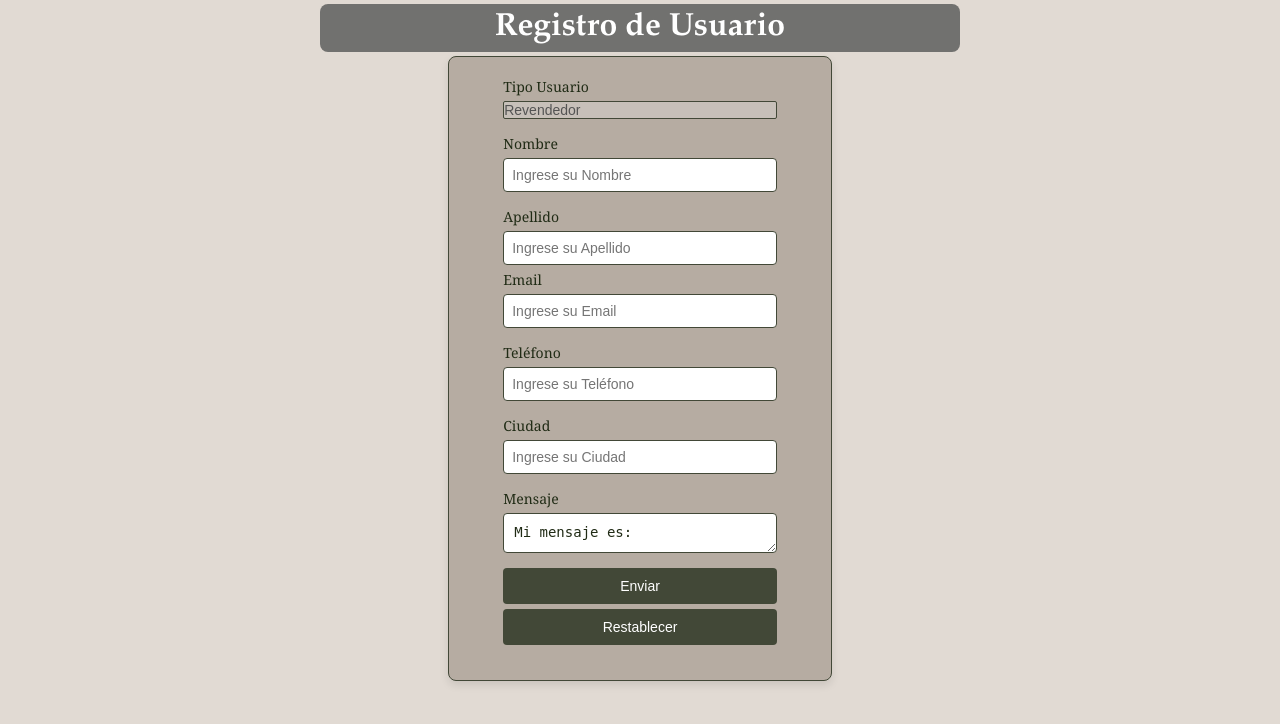
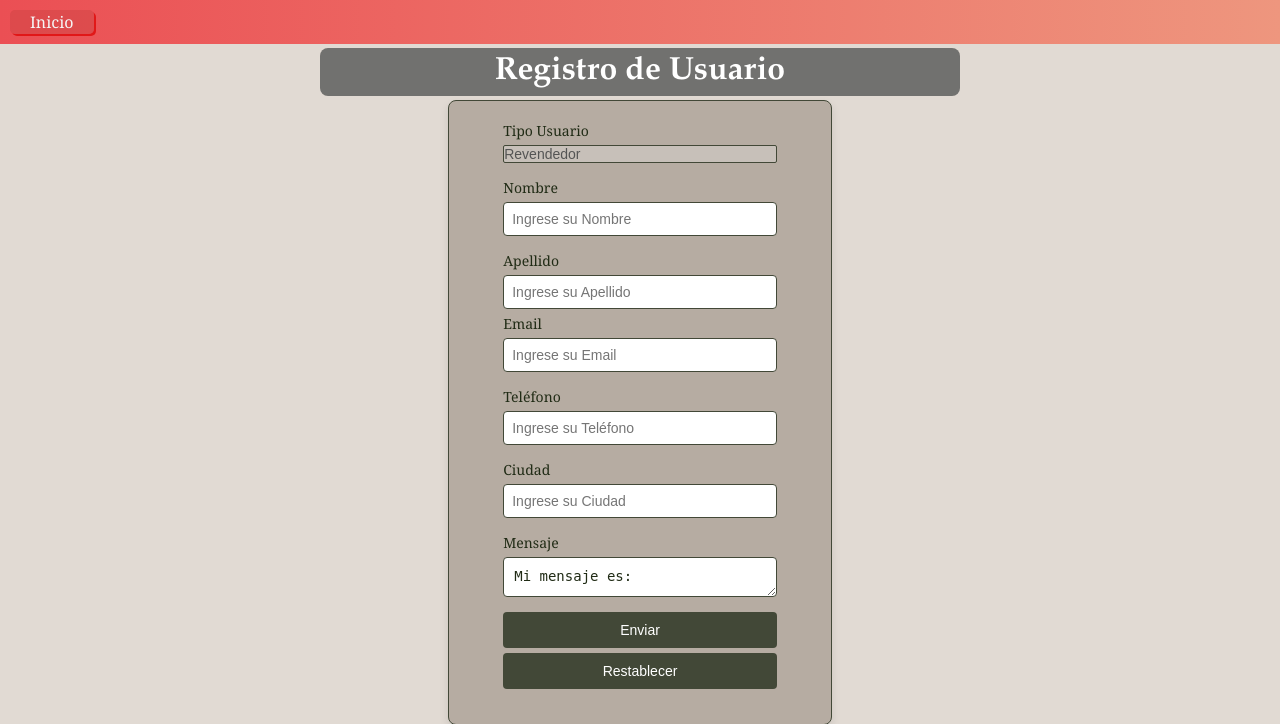
Before and after one commit to diegomaneyro/My-Templates, a Flask app: page /form in a window 1280 px wide. Shown: the top 724 px of the page. Run offline with Flask 3, Linux system fonts and the light colour scheme.

Commit message:
On branch main  Your branch is up to date with 'origin/main'.  Changes to be committed: 	modified:   app/static/css/style_crypto.css 	modified:   app/static/css/style_form.css 	modified:   app/static/css/style_future.css 	modified:   app/static/css/style_live.css 	modified:   app/templates/form.html 	modified:   app/templates/login_crypto.html 	modified:   app/templates/login_future.html 	modified:   app/templates/login_live.html
agregue un boton en cada templates para regresar al inicio

```diff
--- a/app/static/css/style_form.css
+++ b/app/static/css/style_form.css
@@ -100,3 +100,31 @@ input[type="submit"]:hover,
 input[type="reset"]:hover {
   background-color: #202b15; /* color1 */
 }
+
+.div-inicio {
+  /* background-color: rgba(0, 0, 0); */
+  background: linear-gradient(to right, #eb4f54, #ee967e);
+
+  padding: 10px;
+  display: flex;
+  justify-content: left;
+}
+
+.a-inicio {
+  box-shadow: 2px 2px rgba(221, 4, 4, 0.74);
+  text-align: left;
+  text-decoration: none;
+  color: whitesmoke;
+  border-radius: 5px;
+  border: none;
+  padding: 1px 20px;
+  background-color: #cf44447e; /* Añade un color de fondo */
+  font-size: 16px; /* Tamaño de fuente más grande */
+  transition: background-color 0.3s ease, color 0.3s ease;
+}
+
+.a-inicio:hover {
+  background-color: #dd0e0e; /* Cambia el color de fondo al pasar el mouse */
+  color: #fff; /* Cambia el color del texto al pasar el mouse */
+  text-decoration: none;
+}
--- a/app/templates/form.html
+++ b/app/templates/form.html
@@ -10,6 +10,9 @@
     rel="stylesheet" />
   </head>
   <body>
+    <div class="div-inicio">
+      <a class="a-inicio" href="{{ url_for('inicio') }}">Inicio</a>
+    </div>
     <h1>Registro de Usuario</h1>
     <div id="form">
       <form method="post" action="mi_servidor" autocomplete="off">
--- a/app/templates/login_crypto.html
+++ b/app/templates/login_crypto.html
@@ -16,6 +16,9 @@
       crossorigin="anonymous"
     />
   </head>
+  <div class="div-inicio">
+    <a class="a-inicio" href="{{ url_for('inicio') }}">Inicio</a>
+  </div>
   <body translate="no">
     <!-- evita que los navegadores traduzcan la página -->
     <div class="page-wrapper">
--- a/app/templates/login_future.html
+++ b/app/templates/login_future.html
@@ -11,6 +11,9 @@
     />
   </head>
   <body>
+    <div class="div-inicio">
+      <a class="a-inicio" href="{{ url_for('inicio') }}">Inicio</a>
+    </div>
     <div class="contenedor">
       <h2>Login</h2>
       <form id="forma" name="forma" method="POST">
```
Also changed, not shown: app/static/css/style_crypto.css (+28 -0 lines), app/static/css/style_future.css (+28 -0 lines), app/static/css/style_live.css (+28 -0 lines), app/templates/login_live.html (+7 -3 lines).
